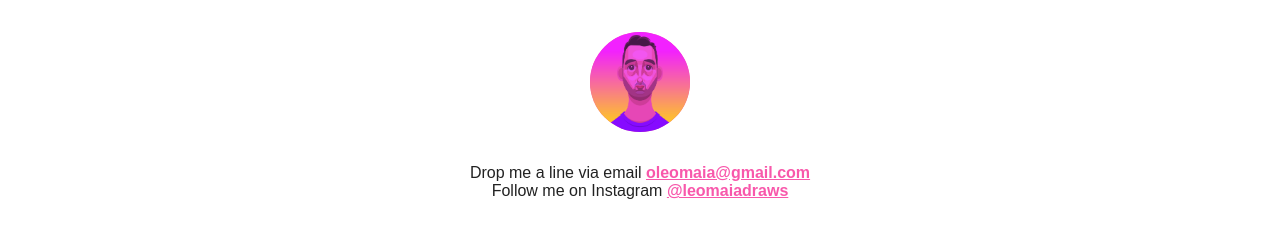
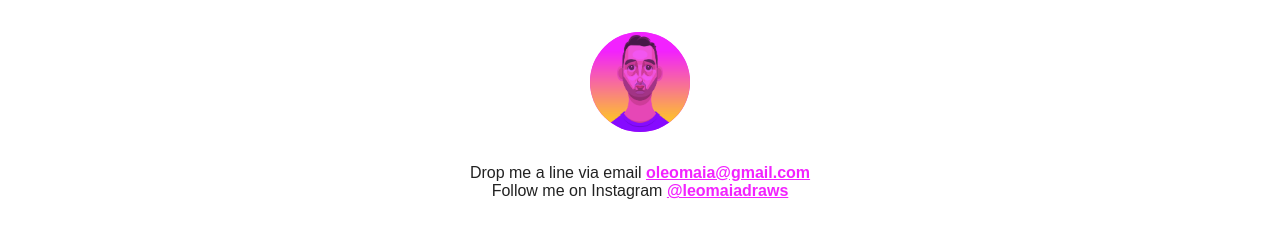
Before and after one commit to leomaia/leo-maia-draws-me, a website built with Parcel: page index.html in a window 1280 px wide. Shown: the top 230 px of the page. Built offline with nearby package versions, Linux system fonts and the light colour scheme; files whose address does not match are found by name.

Commit message:
- Changed hyperlink and avatar background color to match the new avatar. - Added hyperlink styling on hover (removing underline)

```diff
--- a/css/main.css
+++ b/css/main.css
@@ -93,8 +93,12 @@ body {
 }
 
 a {
-  color: #f858ab;
+  color: #F222FF;
   font-weight: bold;
+}
+
+a:hover {
+    text-decoration: none;
 }
 
 header, main {
@@ -109,7 +113,7 @@ header, main {
 
 .avatar {
   width: 100px;
-  background: #f858ab;
+  background: #F222FF;
   border-radius: 50%;
 }
 
```
